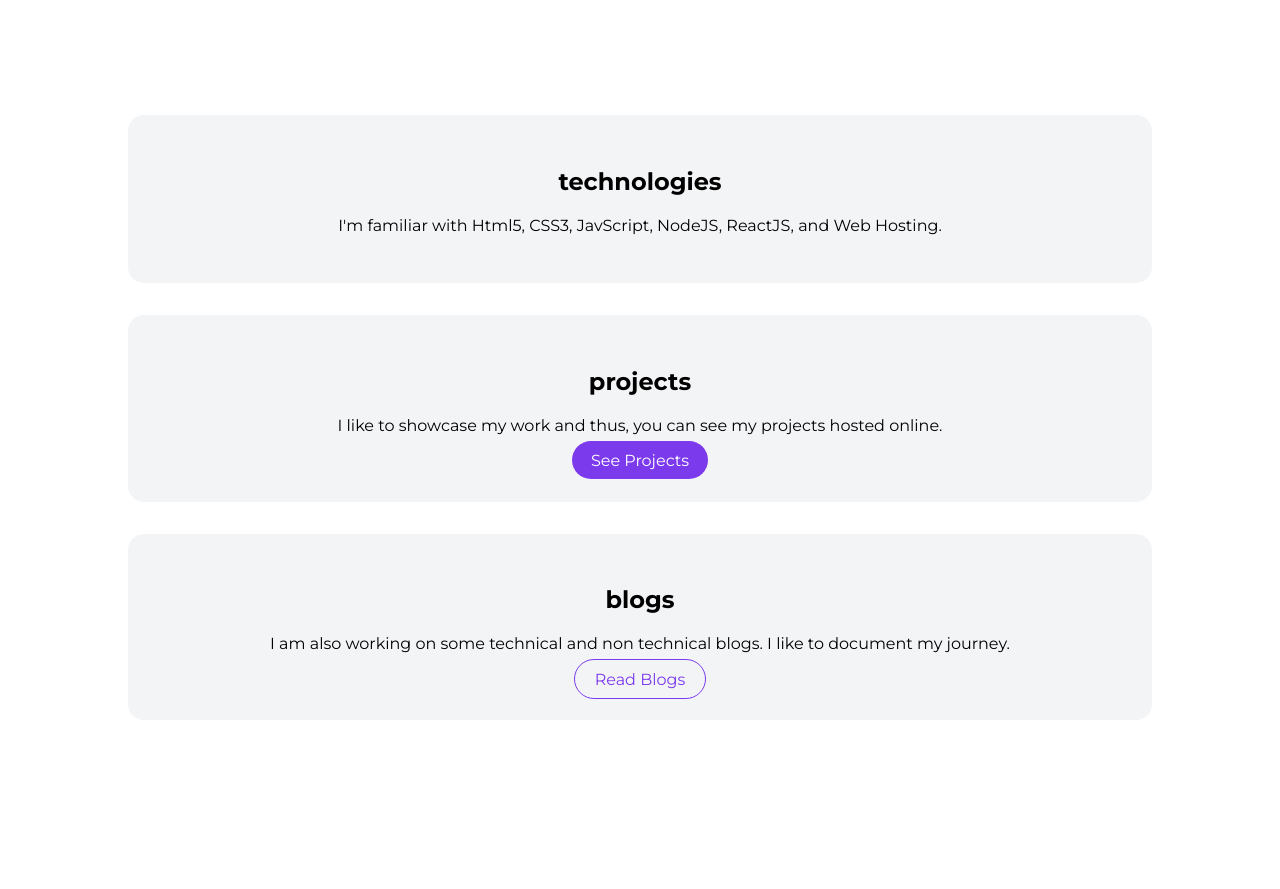
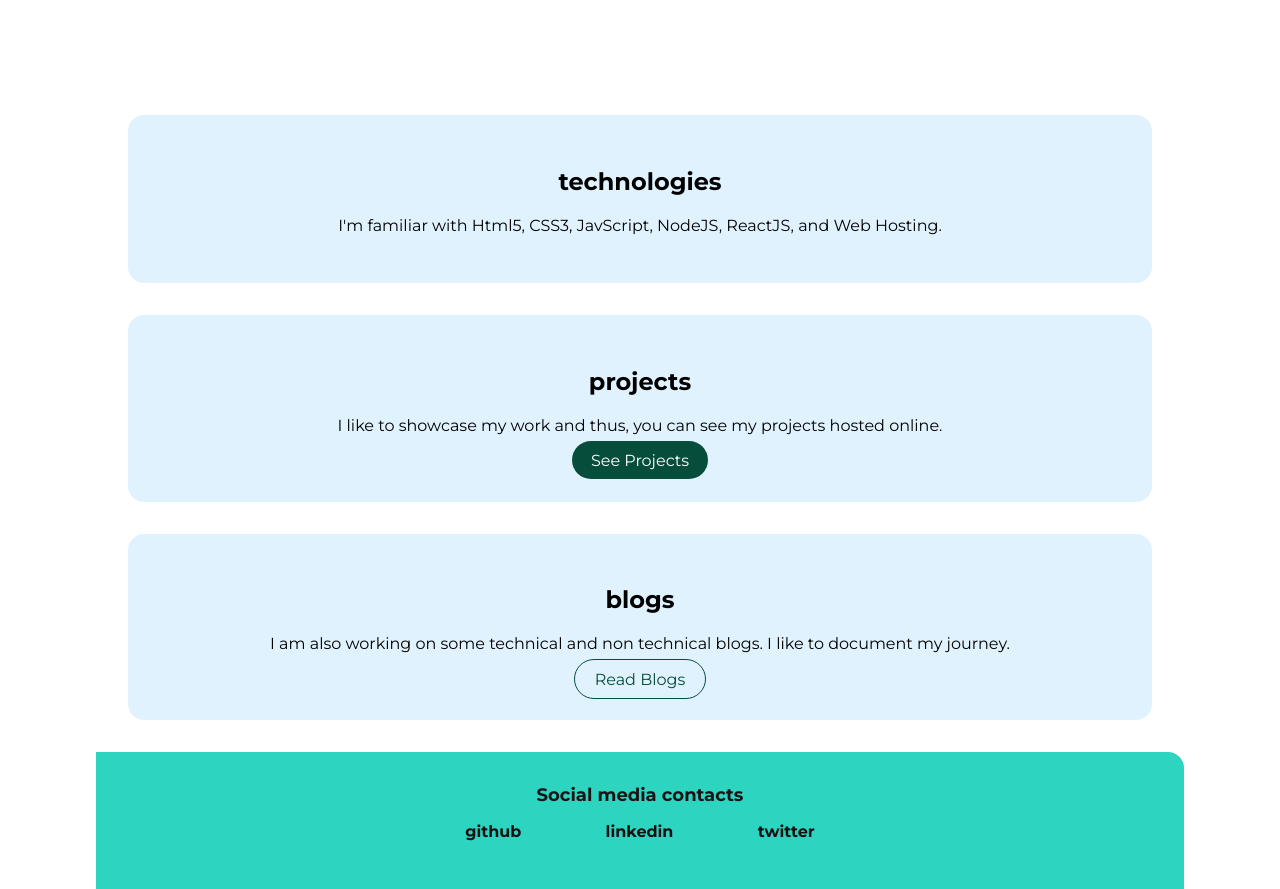
Before and after one commit to Jyoti-kumari55/MarkFour-PortfolioPractice, a plain HTML site: page index.html in a window 1280 px wide. Shown: the part 755-1644 px from the top of the page. Before the commit the page ends 1507 px from the top, so only its background shows below. Drawn offline with Linux system fonts and the light colour scheme.

Commit message:
footer
Html5 and CSS3 for footer

```diff
--- a/index.html
+++ b/index.html
@@ -64,6 +64,22 @@
     </section>
 
         <!-- ----------------------------- Footer --------------------------------------- -->
+        <footer class="footer">
+            <div class="footer-title">Social media contacts</div>
+            <ul class="footer-link list-non-bullet">
+                <li class="list-item-inline">
+                    <a class="link" href="https://github.com/Jyoti-kumari55/"> github</a>
+                </li>
 
+                <li class="list-item-inline">
+                    <a class="link" href="www.linkedin.com/in/jyoti-kumari-bba46316b">linkedin</a>
+                </li>
+
+                <li class="list-item-inline">
+                    <a class="link" href="https://twitter.com/JyotiCh15_">twitter</a>
+                </li>
+            </ul>
+
+        </footer>
 </body>
 </html>
--- a/style.css
+++ b/style.css
@@ -1,9 +1,13 @@
 @import url("https://fonts.googleapis.com/css2?family=Montserrat:wght@400;700&display=swap");
 
 :root {
-    --primary-color: #7c3aed;
-    --off-white: #f3f4f6;
-    --dark-gray: #6b7280;
+    --primary-color: #9063dd;
+    --off-sky: #e0f2fe;
+    --dark-red: #7f1d1d;
+    --light-pink:#f87171;
+    --light-blue: #6366f1;
+    --light-teal: #2dd4bf;
+    --dark-emerald:#064e3b;
   }
 
   body {
@@ -26,8 +30,8 @@
    /******************************* Navigation Bar ********************************/
 
   .nav {
-    background-color: var(--primary-color);
-    color: white;
+    background-color: var(--light-teal);
+    color: var(--dark-emerald);
     padding: 1rem;
     border-bottom-left-radius: 1rem ;
   }
@@ -47,7 +51,7 @@
   }
 
   .nav .link {
-    color: white;
+    color: var(--dark-emerald);
   }
 
   .nav .link-active {
@@ -69,11 +73,11 @@
    .web .web-title{
     text-align: center;
     padding-top: 1rem;
-    color: var(--dark-gray);
+    color: var(--dark-red);
    }
 
    .web .web-title .web-span {
-    color: var(--primary-color);
+    color: var(--light-pink);
    }
 
    /******************************* Section ********************************/
@@ -83,7 +87,7 @@
     margin: 2rem ;
     border-radius: 1rem;
     text-align: center;
-    background-color: var(--off-white);
+    background-color: var(--off-sky);
    }
 
    .section h1 {
@@ -99,7 +103,7 @@
    .primary-link{
     max-width: 140px;
     padding: 0.6rem 1.2rem;
-    background-color: var(--primary-color);
+    background-color: var(--dark-emerald);
     color: white;
     margin: 1rem auto;
     border-radius: 2rem;
@@ -110,6 +114,30 @@
     margin: 1rem;
     padding: 0.6rem 1.2rem;
     border-radius: 2rem;
-    border: 1px solid var(--primary-color);
-    color: var(--primary-color);
+    border: 1px solid var(--dark-emerald);
+    color: var(--dark-emerald);
    }
+
+   /******************************* Footer ********************************/
+
+   .footer {
+    background-color: var(--light-teal) ;
+    padding: 2rem 1rem;
+    text-align: center;
+    color: rgb(22, 21, 21);
+    border-top-right-radius: 1rem;
+   }
+
+   .footer .footer-title {
+    font-weight: bold;
+    font-size: large;
+   }
+
+   .footer .link {
+    color: rgb(20, 17, 17);
+    font-weight: bold;
+   }
+
+   .footer ul {
+    padding-inline-start: 0px;
+   }
```
